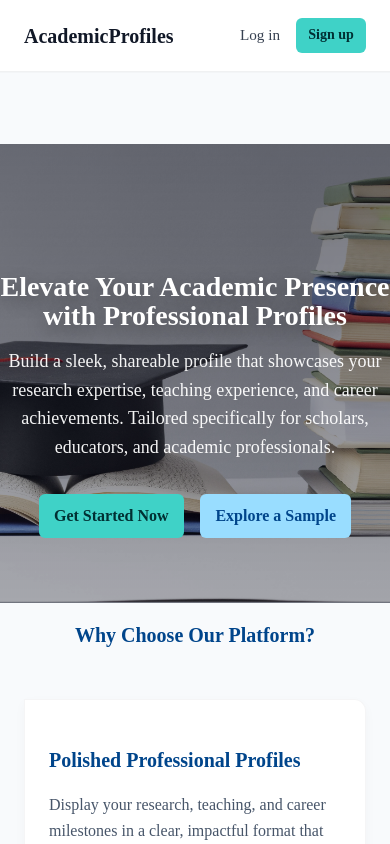
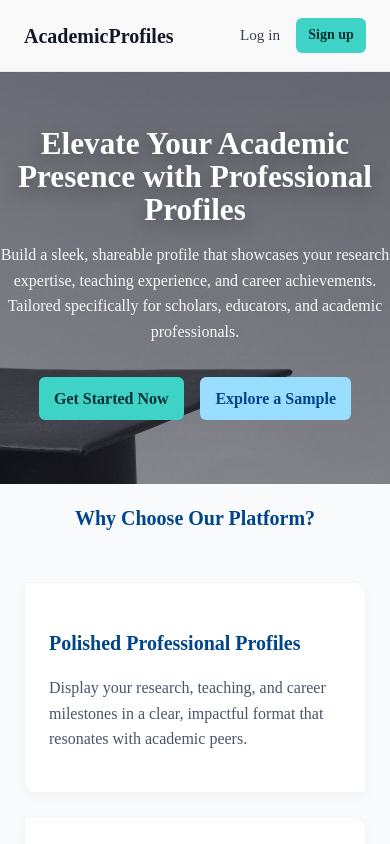
Before and after one commit to DevJerry1738/academic-profile, a Next.js app: page / in a window 390 px wide. Shown: the top 844 px of the page. Built offline with nearby package versions, Linux system fonts and the light colour scheme.

Commit message:
fixed hero bg scroll

```diff
--- a/src/app/page.module.css
+++ b/src/app/page.module.css
@@ -14,19 +14,32 @@ body {
 }
 
 .hero {
+  position: relative;
+  overflow: hidden;
   padding-block: calc(var(--spacing-base) * 8) calc(var(--spacing-base) * 4);
   border-bottom: 1px solid transparent;
-  background: linear-gradient(180deg, rgba(2,6,23,0.55), rgba(2,6,23,0.35)), url('../assets/hero-bg.webp') center/cover no-repeat;
-  background-attachment: fixed;
-  background-position: center center;
   color: var(--surface);
 }
 
-@media (max-width: 880px){
-  .hero{ background-attachment: scroll }
+.heroBg {
+  position: absolute;
+  inset: 0;
+  height: 100vh;
+  background: url('../assets/hero-bg.webp') center/cover no-repeat;
+  z-index: -1;
+  will-change: transform;
+}
+
+.heroOverlay {
+  position: absolute;
+  inset: 0;
+  background: linear-gradient(180deg, rgba(2,6,23,0.55), rgba(2,6,23,0.35));
+  z-index: 0;
 }
 
 .heroInner {
+  position: relative;
+  z-index: 1;
   max-width: var(--hero-max-width);
   margin-inline: auto;
   text-align: center;
@@ -83,7 +96,6 @@ body {
   background-color: var(--brand-accent);
 }
 
-
 .ctaSecondary {
   border: 1px solid var(--border);
   padding: calc(var(--spacing-base) * 0.75) calc(var(--spacing-base) * 1.5);
@@ -104,13 +116,11 @@ body {
   padding-inline: var(--spacing-base);
 }
 
-
 .center {
   font-size: clamp(1.25rem, 3.6vw, 1.875rem);
   font-weight: 700;
-color: var(--brand-accent);
+  color: var(--brand-accent);
   text-align: center;
-
 }
 
 .features {
@@ -183,3 +193,33 @@ color: var(--brand-accent);
   max-width: 36rem;
   margin-inline: auto;
 }
+
+/* General improvements: Add subtle fade-in animation for features */
+.features .card {
+  opacity: 0;
+  animation: fadeIn 0.5s ease forwards;
+  animation-delay: calc(0.1s * var(--index)); /* Assumes --index set via style if needed */
+}
+
+@keyframes fadeIn {
+  to {
+    opacity: 1;
+    transform: translateY(0);
+  }
+}
+
+/* Improve button accessibility */
+.ctaRow button,
+.ctaSection button {
+  cursor: pointer;
+}
+
+/* Responsive adjustments for smaller screens */
+@media (max-width: 640px) {
+  .headline {
+    font-size: clamp(1.5rem, 8vw, 2.25rem);
+  }
+  .sub {
+    font-size: 1rem;
+  }
+}
--- a/src/app/page.tsx
+++ b/src/app/page.tsx
@@ -1,24 +1,40 @@
-import Link from "next/link"
-import styles from "./page.module.css"
-import Button from "../components/ui/Button"
+"use client";
+
+import { useRef, useEffect } from "react";
+import Link from "next/link";
+import styles from "./page.module.css";
+import Button from "../components/ui/Button";
 
 export default function LandingPage() {
+  const heroBgRef = useRef<HTMLDivElement | null>(null);
+
+  useEffect(() => {
+    const handleScroll = () => {
+      const offset = window.pageYOffset;
+      if (heroBgRef.current) {
+        heroBgRef.current.style.transform = `translateY(${-offset}px)`;
+      }
+    };
+    window.addEventListener("scroll", handleScroll, { passive: true });
+    return () => window.removeEventListener("scroll", handleScroll);
+  }, []);
+
   return (
     <main className={`page-main`}>
       <header className={`${styles.hero}`}>
+        <div ref={heroBgRef} className={styles.heroBg}></div>
+        <div className={styles.heroOverlay}></div>
         <div className={styles.heroInner}>
           <h1 className={styles.headline}>Elevate Your Academic Presence with Professional Profiles</h1>
           <p className={styles.sub}>
             Build a sleek, shareable profile that showcases your research expertise, teaching experience, and career achievements. Tailored specifically for scholars, educators, and academic professionals.
           </p>
-
           <div className={styles.ctaRow}>
             <Button href="/register" variant="primary" size="md">Get Started Now</Button>
             <Button href="/profile/jdoe" variant="secondary" size="md">Explore a Sample</Button>
           </div>
         </div>
       </header>
-
       <section className="container">
         <h2 className={styles.center}>Why Choose Our Platform?</h2>
         <div className={styles.features}>
@@ -26,24 +42,20 @@ export default function LandingPage() {
             <h3>Polished Professional Profiles</h3>
             <p>Display your research, teaching, and career milestones in a clear, impactful format that resonates with academic peers.</p>
           </article>
-
           <article className={styles.card}>
             <h3>Effortless CV Integration</h3>
             <p>Upload your CV and let our system generate a refined profile automatically, saving you valuable time.</p>
           </article>
-
           <article className={styles.card}>
             <h3>Easy Sharing and Visibility</h3>
             <p>Make your profile publicly accessible and easy to share with colleagues, institutions, and collaborators worldwide.</p>
           </article>
-
           <article className={styles.card}>
             <h3>Seamless CV Export</h3>
             <p>Generate and download customized CVs from your profile data whenever you need them.</p>
           </article>
         </div>
       </section>
-
       <section className={styles.ctaSection}>
         <div className="container center">
           <h2>Ready to Amplify Your Academic Impact?</h2>
--- a/src/styles/globals.css
+++ b/src/styles/globals.css
@@ -72,7 +72,6 @@ small {
 }
 .page-main {
   min-height: 100vh;
-  padding-top: var(--nav-height);
 }
 
 /* Accessibility helpers */
```
